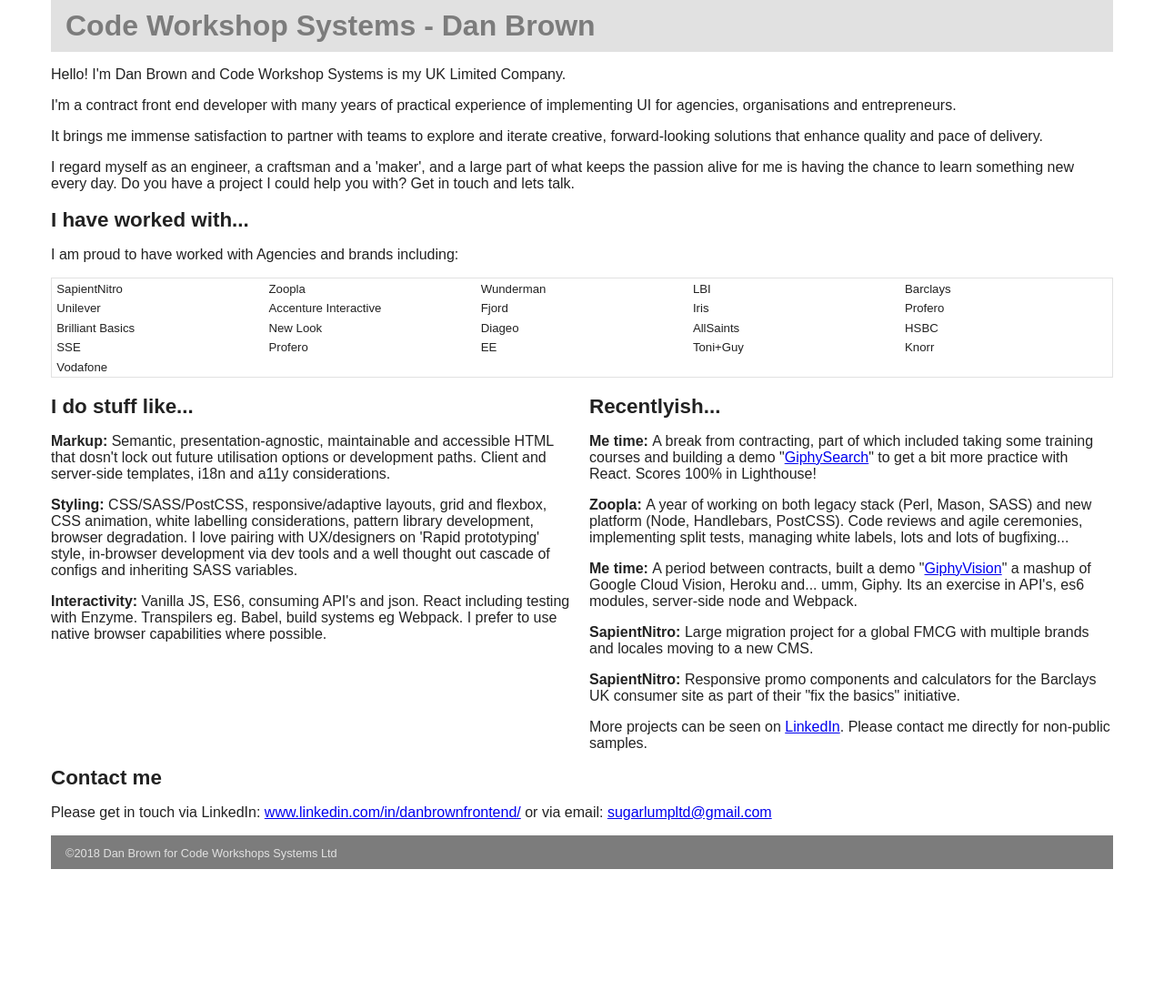
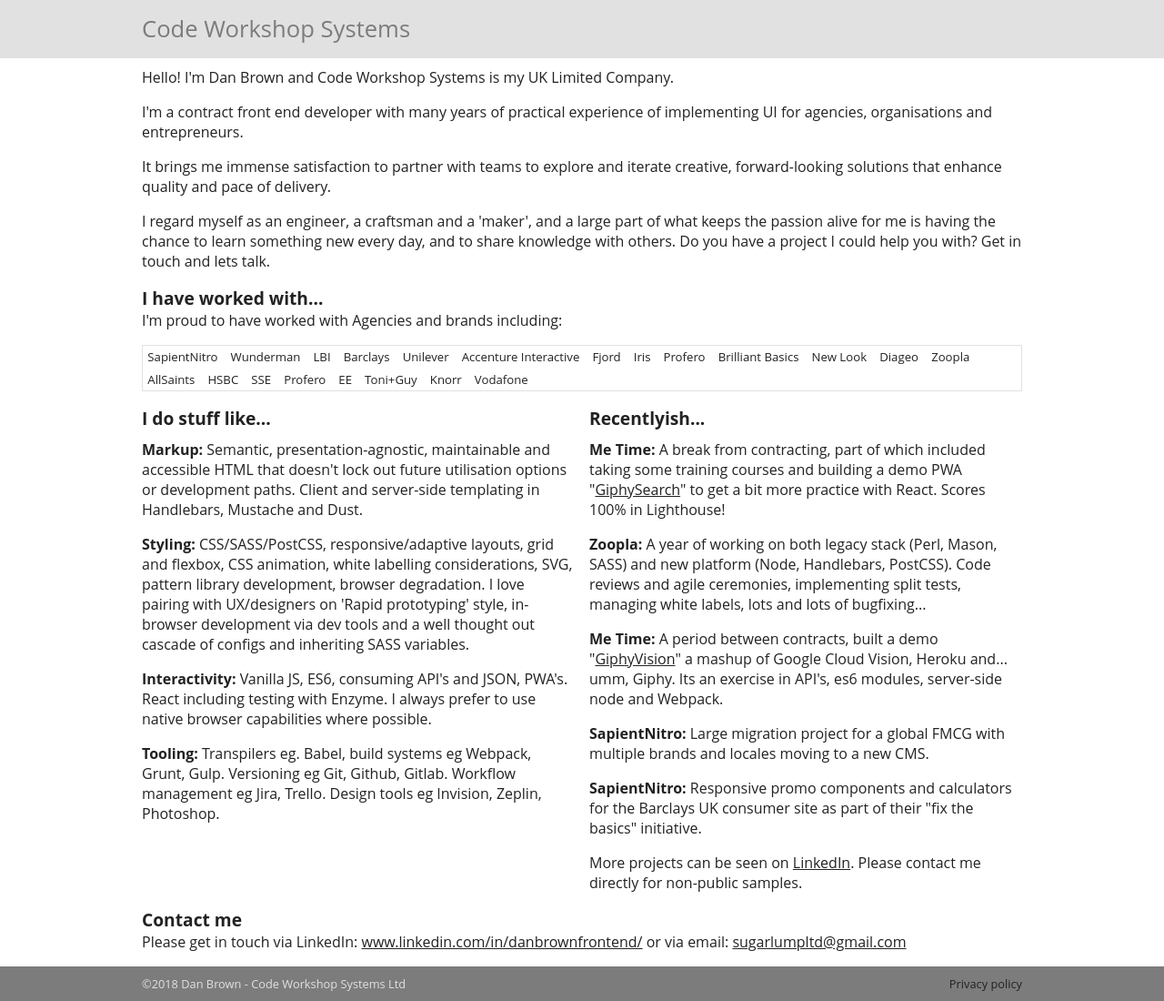
Before and after one commit to danb-cws/cwss-simple, a website: page index.html in a window 1280 px wide. Shown: the whole page at 91% size. Before the commit the page ends 955 px from the top, so only its background shows below. Drawn offline with Linux system fonts and the light colour scheme.

Commit message:
more copy and stubbing css

```diff
--- a/css/style.scss
+++ b/css/style.scss
@@ -2,19 +2,23 @@
 
 //dimensions
 $base-font-size: 16px;
-$max-content-width: 1200px;
+$max-content-width: 1000px;
 $breakpoint-large: 700px;
 
+$header-height: 4rem;
+$footer-height: 2.4rem;
+
 $golden-ratio: 1.618;
+$line-height-multiplier: 1.15;
 $primary-horiz-gutter: 1rem;
 $primary-vert-gutter: $primary-horiz-gutter / $golden-ratio;
 $secondary-horiz-gutter: $primary-horiz-gutter / 3;
 $secondary-vert-gutter: $secondary-horiz-gutter / $golden-ratio;
 
 //font
-$font-family: Sans-serif;
-$heading-1-size: 2rem;
-$heading-2-size: 1.4rem;
+$font-family: Open Sans,system-ui,BlinkMacSystemFont,Roboto,sans-serif;
+$heading-1-size: 1.6rem;
+$heading-2-size: 1.2rem;
 $heading-3-size: 1rem;
 
 //colours
@@ -25,7 +29,13 @@
 $tertiary-color: #e1e1e1;
 $tertiary-bg-color: #7c7c7c;
 
+$link-color: $primary-color;
+$link-color-hover: $secondary-color;
+
 //basics
+* {
+  box-sizing: border-box;
+}
 html {
   font: $base-font-size $font-family;
   color: $primary-color;
@@ -36,17 +46,21 @@
   padding: 0 $primary-horiz-gutter;
   max-width: $max-content-width;
 }
-* {
-  box-sizing: border-box;
+a,
+a:link,
+a:visited {
+  color: $link-color;
 }
-//header
-.header-primary {
-  color: $secondary-color;
-  background-color: $secondary-bg-color;
-  padding: $primary-vert-gutter $primary-horiz-gutter;
+a:hover {
+  color: $link-color-hover;
+}
+p {
+  margin-top: 0;
 }
 .heading1 {
   font-size: $heading-1-size;
+  font-weight: 400;
+  line-height: calc(#{$heading-1-size} * #{$line-height-multiplier});
   margin: 0;
 }
 .heading2 {
@@ -57,12 +71,56 @@
   font-size: $heading-3-size;
   font-weight: 700;
 }
+//header
+.header-primary {
+  color: $secondary-color;
+  background-color: $secondary-bg-color;
+  min-height: $header-height;
+  display: flex;
+  flex-direction: column;
+  justify-content: center;
+  margin-bottom: $primary-vert-gutter;
+  &::after {
+    content: '';
+    background-color: $secondary-bg-color;
+    position: absolute;
+    left: 0;
+    right: 0;
+    height: $header-height;
+    z-index: -1;
+  }
+}
 
 //footer
 .footer-primary {
   color: $tertiary-color;
   background-color: $tertiary-bg-color;
-  padding: $primary-vert-gutter $primary-horiz-gutter;
+  min-height: $footer-height;
+  display: flex;
+  flex-direction: column;
+  justify-content: center;
+  &::after {
+    content: '';
+    background-color: $tertiary-bg-color;
+    position: absolute;
+    left: 0;
+    right: 0;
+    height: $footer-height;
+    z-index: -1;
+  }
+}
+
+.footer-link {
+  float: right;
+  text-decoration: none;
+  color: $tertiary-color;
+  &:visited {
+    color: $tertiary-color;
+  }
+  &:hover {
+    color: $primary-bg-color;
+    text-decoration: underline;
+  }
 }
 
 // feature blocks pair
@@ -88,6 +146,7 @@
 .feature__list {
   list-style: none;
   padding-left: 0;
+  margin-top: $primary-vert-gutter;
 }
 .feature__list-item {
   margin-bottom: $primary-horiz-gutter;
@@ -98,12 +157,11 @@
   list-style: none;
   font-size: 0.825rem;
   border: 1px solid $tertiary-color;
-  display: flex;
-  flex-wrap: wrap;
   margin: 0;
   padding: 0;
 }
 .brand-list-item {
-  flex-basis: 20%;
+  display: inline-block;
+  vertical-align: top;
   padding: $secondary-vert-gutter $secondary-horiz-gutter;
 }
--- a/index.html
+++ b/index.html
@@ -10,7 +10,7 @@
     </head>
     <body>
         <header class="header-primary">
-            <h1 class="heading1">Code Workshop Systems - Dan Brown</h1>
+            <h1 class="heading1">Code Workshop Systems</h1>
         </header>
         <main class="main-content">
             <section class="intro">
@@ -20,15 +20,14 @@
                 <p>It brings me immense satisfaction to partner with teams to explore and iterate creative,
                     forward-looking solutions that enhance quality and pace of delivery.</p>
                 <p>I regard myself as an engineer, a craftsman and a 'maker', and a large part of what keeps the passion
-                    alive for me is having the chance to learn something new every day.
-                    Do you have a project I could help you with? Get in touch and lets talk.</p>
+                    alive for me is having the chance to learn something new every day, and to share knowledge
+                    with others. Do you have a project I could help you with? Get in touch and lets talk.</p>
             </section>
             <section class="brands">
                 <h2 class="heading2">I have worked with...</h2>
-                <p>I am proud to have worked with Agencies and brands including:</p>
+                <p>I'm proud to have worked with Agencies and brands including:</p>
                 <ul class="brand-list">
                     <li class="brand-list-item">SapientNitro</li>
-                    <li class="brand-list-item">Zoopla</li>
                     <li class="brand-list-item">Wunderman</li>
                     <li class="brand-list-item">LBI</li>
                     <li class="brand-list-item">Barclays</li>
@@ -40,6 +39,7 @@
                     <li class="brand-list-item">Brilliant Basics</li>
                     <li class="brand-list-item">New Look</li>
                     <li class="brand-list-item">Diageo</li>
+                    <li class="brand-list-item">Zoopla</li>
                     <li class="brand-list-item">AllSaints</li>
                     <li class="brand-list-item">HSBC</li>
                     <li class="brand-list-item">SSE</li>
@@ -55,32 +55,35 @@
                 <ul class="feature__list">
                     <li class="feature__list-item">
                         <strong class="heading3">Markup: </strong>
-                        Semantic, presentation-agnostic, maintainable and accessible HTML that dosn't lock out future utilisation options or development paths. Client and server-side templates, i18n and a11y considerations.
+                        Semantic, presentation-agnostic, maintainable and accessible HTML that doesn't lock out future utilisation options or development paths. Client and server-side templating in Handlebars, Mustache and Dust.
                     </li>
                     <li class="feature__list-item">
                         <strong class="heading3">Styling: </strong>
-                        CSS/SASS/PostCSS, responsive/adaptive layouts, grid and flexbox, CSS animation, white labelling considerations, pattern library development, browser degradation. I love pairing with UX/designers on 'Rapid prototyping' style, in-browser development via dev tools and a well thought out cascade of configs and inheriting SASS variables.
+                        CSS/SASS/PostCSS, responsive/adaptive layouts, grid and flexbox, CSS animation, white labelling considerations, SVG, pattern library development, browser degradation. I love pairing with UX/designers on 'Rapid prototyping' style, in-browser development via dev tools and a well thought out cascade of configs and inheriting SASS variables.
                     </li>
                     <li class="feature__list-item">
                         <strong class="heading3">Interactivity: </strong>
-                        Vanilla JS, ES6, consuming API's and json. React including testing with Enzyme. Transpilers eg. Babel, build systems eg Webpack. I prefer to use native browser capabilities where possible.</li>
+                        Vanilla JS, ES6, consuming API's and JSON, PWA's. React including testing with Enzyme. I always prefer to use native browser capabilities where possible.</li>
+                    <li class="feature__list-item">
+                        <strong class="heading3">Tooling: </strong>
+                        Transpilers eg. Babel, build systems eg Webpack, Grunt, Gulp. Versioning eg Git, Github, Gitlab. Workflow management eg Jira, Trello. Design tools eg Invision, Zeplin, Photoshop.</li>
                 </ul>
             </section>
             <section class="feature">
                 <h2 class="heading2">Recentlyish...</h2>
                 <ul class="feature__list">
                     <li class="feature__list-item">
-                        <strong class="heading3">Me time: </strong>
-                        A break from contracting, part of which included taking some training courses and building a demo "<a
-                            href="https://github.com/danb-cws/giphysearch">GiphySearch</a>" to get a bit more practice with React. Scores 100% in Lighthouse!
+                        <strong class="heading3">Me Time: </strong>
+                        A break from contracting, part of which included taking some training courses and building a demo PWA "<a
+                            href="https://giphysearch-danb.firebaseapp.com/">GiphySearch</a>" to get a bit more practice with React. Scores 100% in Lighthouse!
                     </li>
                     <li class="feature__list-item">
                         <strong class="heading3">Zoopla: </strong>
                         A year of working on both legacy stack (Perl, Mason, SASS) and new platform (Node, Handlebars, PostCSS). Code reviews and agile ceremonies, implementing split tests, managing white labels, lots and lots of bugfixing...
                     </li>
                     <li class="feature__list-item">
-                        <strong class="heading3">Me time: </strong>
-                        A period between contracts, built a demo "<a href="https://github.com/danb-cws/giphyvision">GiphyVision</a>" a mashup of Google Cloud Vision, Heroku and... umm, Giphy. Its an exercise in API's, es6 modules, server-side node and Webpack.
+                        <strong class="heading3">Me Time: </strong>
+                        A period between contracts, built a demo "<a href="https://giphyvision.firebaseapp.com/">GiphyVision</a>" a mashup of Google Cloud Vision, Heroku and... umm, Giphy. Its an exercise in API's, es6 modules, server-side node and Webpack.
                     </li>
                     <li class="feature__list-item">
                         <strong class="heading3">SapientNitro: </strong>
@@ -101,16 +104,15 @@
             </section>
         </main>
         <footer class="footer-primary">
-            <small>&copy;2018 Dan Brown for Code Workshops Systems Ltd</small>
+            <small>&copy;2018 Dan Brown - Code Workshop Systems Ltd <a class="footer-link" href="privacy-policy.html">Privacy policy</a></small>
+
         </footer>
 
         <script>
-            (function(b,o,i,l,e,r){b.GoogleAnalyticsObject=l;b[l]||(b[l]=
-            function(){(b[l].q=b[l].q||[]).push(arguments)});b[l].l=+new Date;
-            e=o.createElement(i);r=o.getElementsByTagName(i)[0];
-            e.src='//www.google-analytics.com/analytics.js';
-            r.parentNode.insertBefore(e,r)}(window,document,'script','ga'));
-            ga('create','UA-126669244-1');ga('send','pageview');
+            window.ga=window.ga||function(){(ga.q=ga.q||[]).push(arguments)};ga.l=+new Date;
+            ga('create', 'UA-126669244-1', 'auto');
+            ga('send', 'pageview');
         </script>
+        <script async src='https://www.google-analytics.com/analytics.js'></script>
     </body>
 </html>
```
Also changed, not shown: css/style.css.
